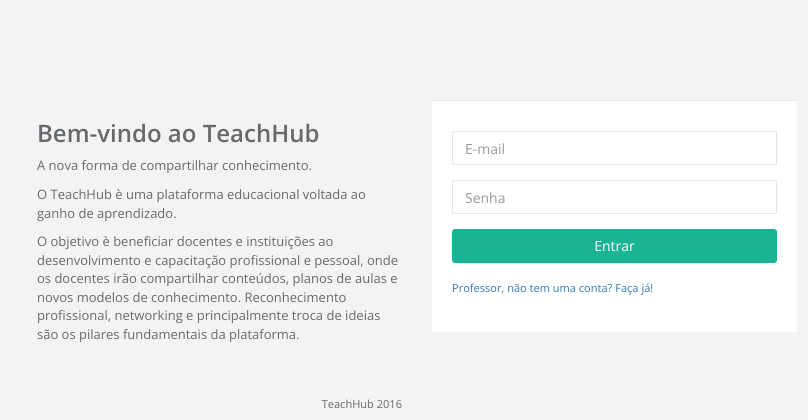
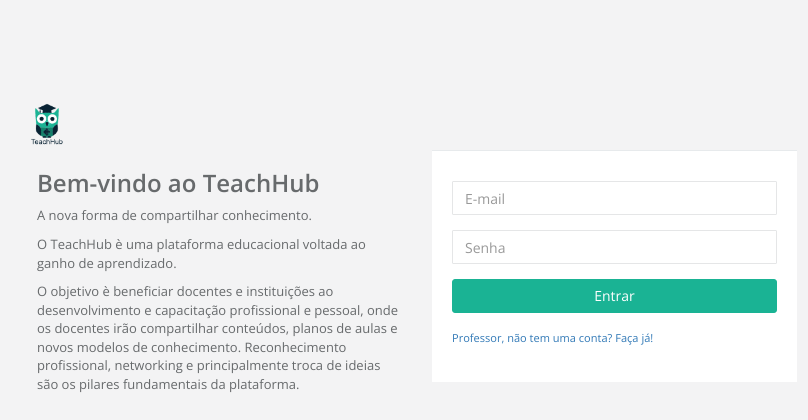
Before and after one commit to pericles97/HackatonPrefeituraCWB, a PHP site: page /Login.php in a window 1280 px wide. Shown: the top 420 px of the page, without its empty margins (223-1031 px from the left). Run offline with PHP 8.4, Linux system fonts and the light colour scheme.

Commit message:
Inclusão de logo em Login.php

```diff
--- a/Login.php
+++ b/Login.php
@@ -49,12 +49,19 @@
 <body class="gray-bg">
 
 
+
     <div class="loginColumns animated fadeInDown">
 
 
         <div class="row">
+            <div>
 
+                <img alt="image" class="img-circle" src="img/logo02.png" height="50" width="50"/>
+
+            </div>
             <div class="col-md-6">
+
+
                 <h2 class="font-bold">Bem-vindo ao TeachHub</h2>
 
                 <p>
```
